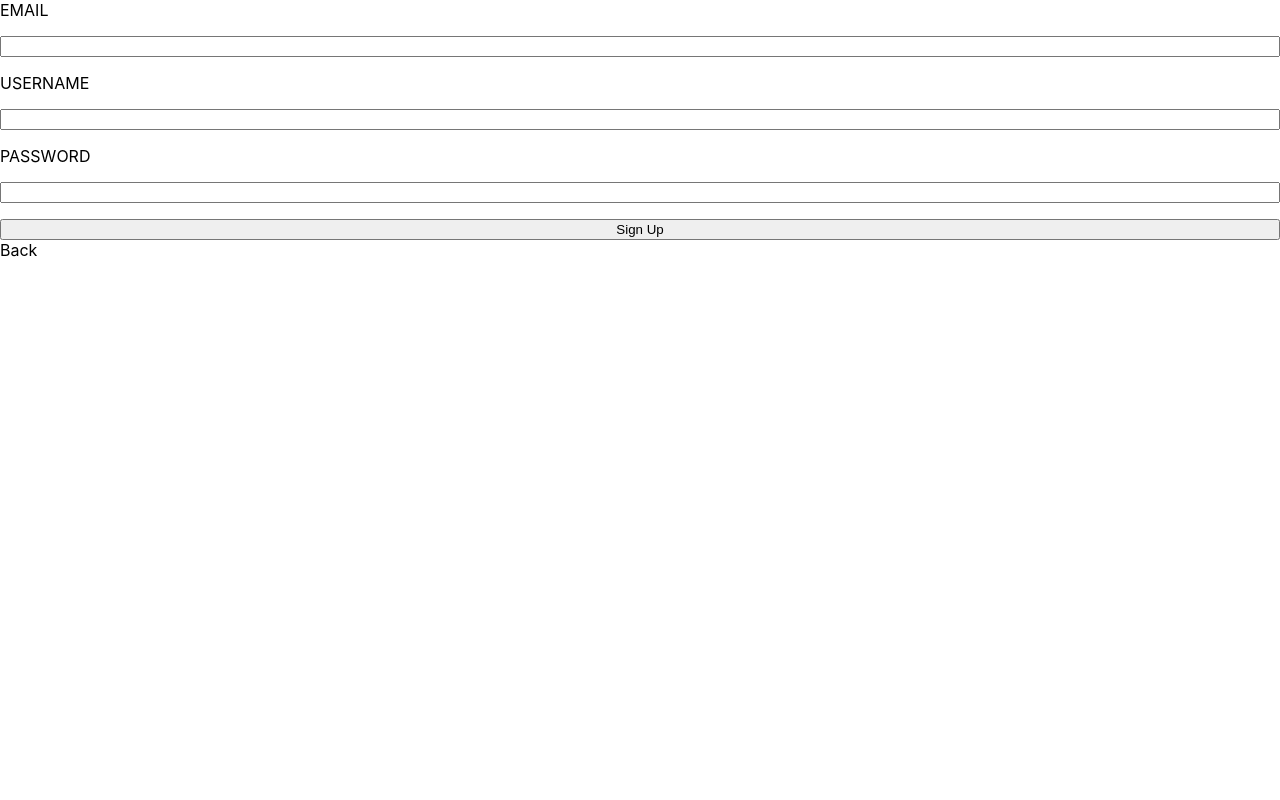
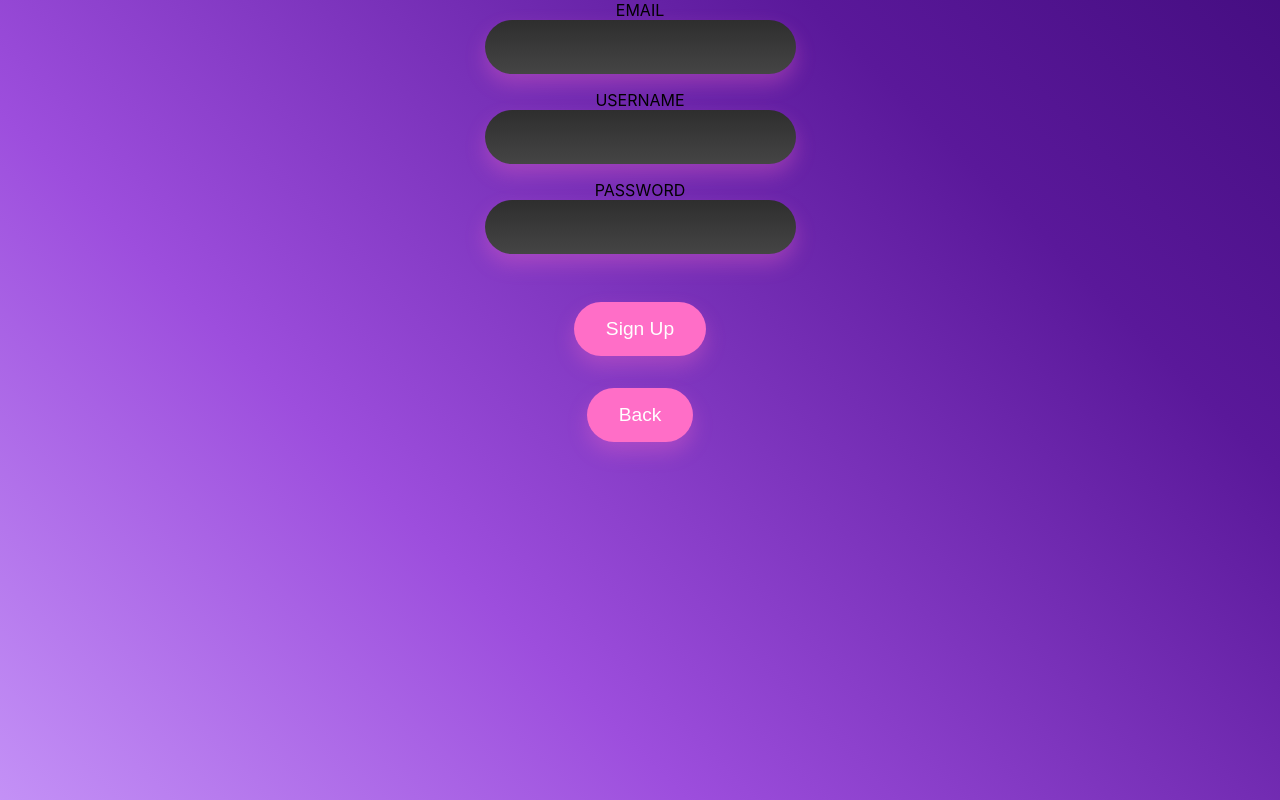
Before and after one commit to Orloaft/Blogger, a Next.js app: page /signUpPage in a window 1280 px wide. Built offline with nearby package versions, Linux system fonts and the light colour scheme.

Commit message:
restyle the backgrounds

```diff
--- a/components/SignUpPageView.tsx
+++ b/components/SignUpPageView.tsx
@@ -1,38 +1,82 @@
 import Link from "next/link";
 import styled from "styled-components";
-const Form = styled.form`
+
+export const Button = styled.button`
+  font-size: 1.2rem;
+  padding: 1rem 2rem;
+  border: none;
+  background-color: #ff6ec7;
+  color: #fff;
+  border-radius: 30px;
+  box-shadow: 0 10px 20px rgba(255, 110, 199, 0.3);
+  transition: all 0.3s ease;
+
+  &:hover {
+    transform: translateY(-5px);
+    box-shadow: 0 15px 30px rgba(255, 110, 199, 0.4);
+  }
+`;
+
+export const Input = styled.input`
+  background-color: #2e2e2e;
+  background-image: linear-gradient(to bottom, #2e2e2e, #454545);
+  font-size: 1.2rem;
+  padding: 1rem 2rem;
+  border: none;
+  background-color: #fff;
+  color: #ff6ec7;
+  border-radius: 30px;
+  box-shadow: 0 10px 20px rgba(255, 110, 199, 0.3);
+  transition: all 0.3s ease;
+
+  &:focus {
+    outline: none;
+    box-shadow: 0 15px 30px rgba(255, 110, 199, 0.4);
+  }
+`;
+
+export const Form = styled.form`
   display: flex;
   flex-direction: column;
-  gap: 1rem;
+  align-items: center;
+
+  ${Input} {
+    margin-bottom: 1rem;
+  }
+
+  ${Button} {
+    margin-top: 2rem;
+  }
 `;
 export const SignUpPageView = (props) => {
   return (
-    <div>
+    <div className="container">
       <Form onSubmit={props.submit}>
         EMAIL
-        <input
+        <Input
           onChange={(e) => props.onChange(e, "email")}
           value={props.form.email}
           name="email"
-        ></input>
+        ></Input>
         USERNAME
-        <input
+        <Input
           onChange={(e) => props.onChange(e, "name")}
           value={props.form.username}
           name="username"
-        ></input>
+        ></Input>
         PASSWORD
-        <input
+        <Input
           onChange={(e) => props.onChange(e, "password")}
           value={props.form.password}
           type="password"
           name="password"
-        ></input>
-        <button>Sign Up</button>
+        ></Input>
+        <Button type="submit">Sign Up</Button>
+        <Button>
+          <Link href="/">Back</Link>
+        </Button>
       </Form>
       {props.message}
-
-      <Link href="/">Back</Link>
     </div>
   );
 };
--- a/pages/index.tsx
+++ b/pages/index.tsx
@@ -5,7 +5,7 @@ import { AccountBarController } from "../components/AccountBarController";
 
 export default function Home() {
   return (
-    <div className={styles.container}>
+    <div className="container">
       <NavBar />
       <PostFeedController />
       <AccountBarController />
--- a/styles/Home.module.css
+++ b/styles/Home.module.css
@@ -1,5 +1,3 @@
-/* .container {
-} */
 
 /* .main {
   min-height: 100vh;
--- a/styles/globals.css
+++ b/styles/globals.css
@@ -10,7 +10,31 @@ a {
   color: inherit;
   text-decoration: none;
 }
+@keyframes gradient {
+  0% {
+    background-position: 0% 50%;
+  }
+  50% {
+    background-position: 100% 50%;
+  }
+  100% {
+    background-position: 0% 50%;
+  }
+}
+.container {
+  position: absolute;
+  top: 0;
+  left: 0;
 
+
+  height: 100vh;
+  width: 100vw;
+  background-image: linear-gradient(45deg, #09001a, #32046b, #5a189a, #9d4edd, #d1a8ff, #d1a8ff, #9d4edd, #5a189a, #32046b, #09001a);
+  background-size: 400% 400%;
+  animation: gradient 15s ease infinite;
+
+
+}
 * {
   box-sizing: border-box;
 }
```
Also changed, not shown: components/NavBar.tsx (+52 -11 lines), components/SignInBar.tsx (+50 -12 lines), components/SignInPageView.tsx (+15 -13 lines), 1 other file (tests, documents, lock files or other folders).
